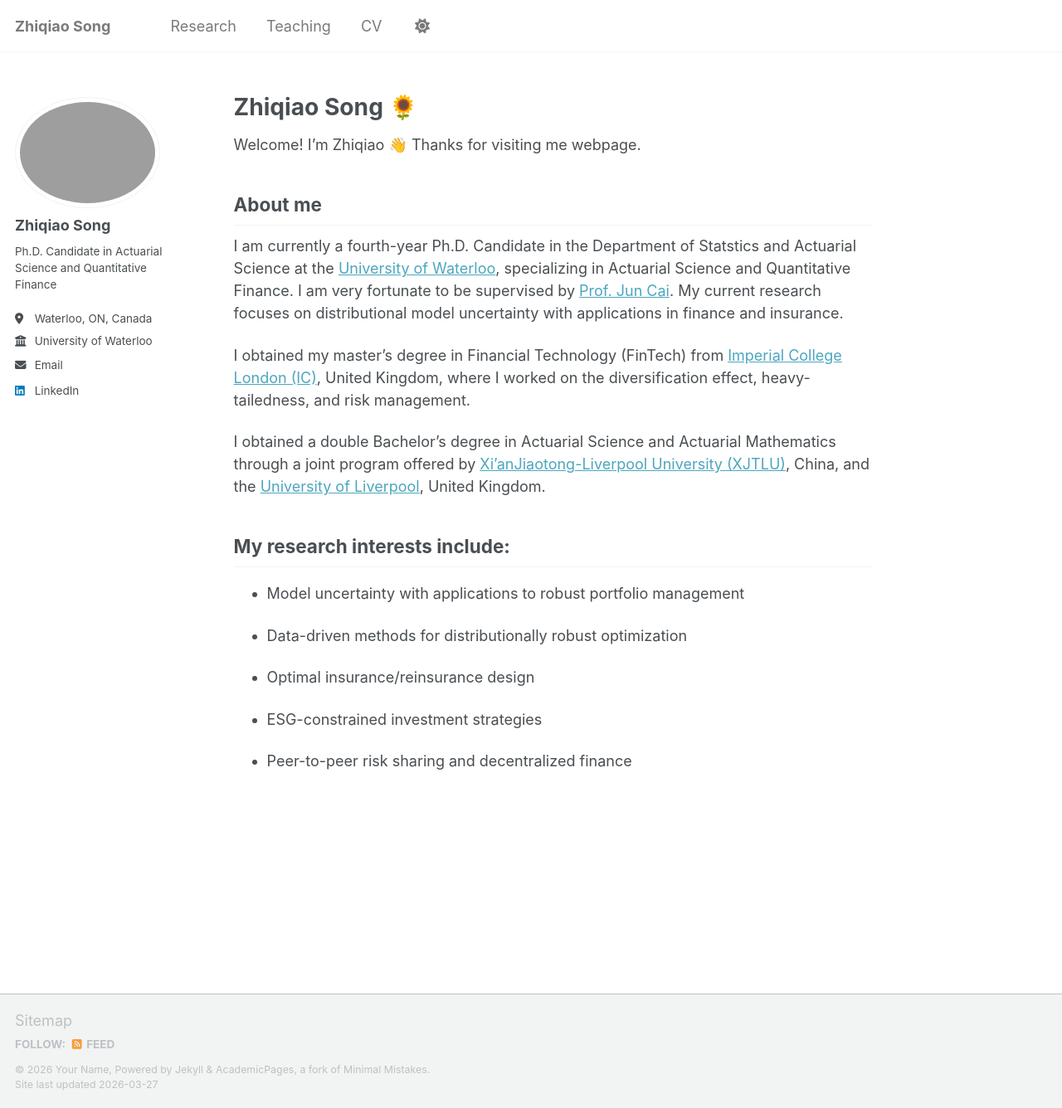
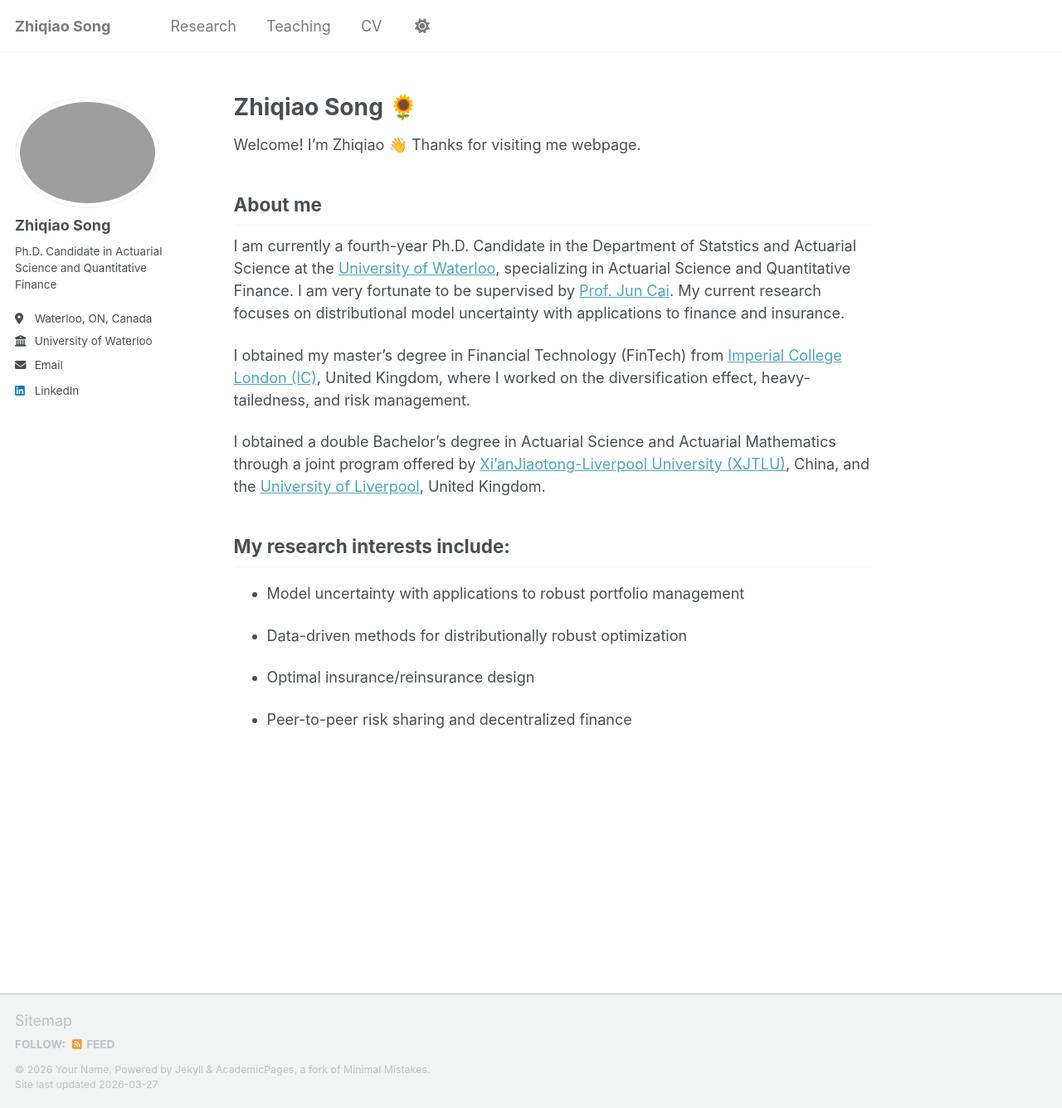
Before and after one commit to ZhiqiaoSong/zhiqiaosong.github.io, a Jekyll site: the page built from _pages/about.md, in a window 1280 px wide and 1336 px high. Shown: the whole window at 83% size. Built offline with Jekyll 4.4.1, drawn with Linux system fonts in a browser that asks for light colours; a script that is not in the unit is left out.

Commit message:
Update about.md

```diff
--- a/_pages/about.md
+++ b/_pages/about.md
@@ -15,7 +15,7 @@ Welcome! I'm Zhiqiao 👋 Thanks for visiting me webpage.
 
 I am currently a fourth-year Ph.D. Candidate in the Department of Statstics and Actuarial Science at the [University of Waterloo](https://uwaterloo.ca/statistics-and-actuarial-science/), specializing in Actuarial Science and Quantitative Finance.
 I am very fortunate to be supervised by [Prof. Jun Cai](https://sas.uwaterloo.ca/~jcai/).
-My current research focuses on distributional model uncertainty with applications in finance and insurance.
+My current research focuses on distributional model uncertainty with applications to finance and insurance.
 
 I obtained my master's degree in Financial Technology (FinTech) from [Imperial College London (IC)](https://www.imperial.ac.uk/), United Kingdom, where I worked on the diversification effect, heavy-tailedness, and risk management.
 
@@ -30,6 +30,4 @@ I obtained a double Bachelor's degree in Actuarial Science and Actuarial Mathema
 
 * Optimal insurance/reinsurance design
 
-* ESG-constrained investment strategies
-
 * Peer-to-peer risk sharing and decentralized finance
```
